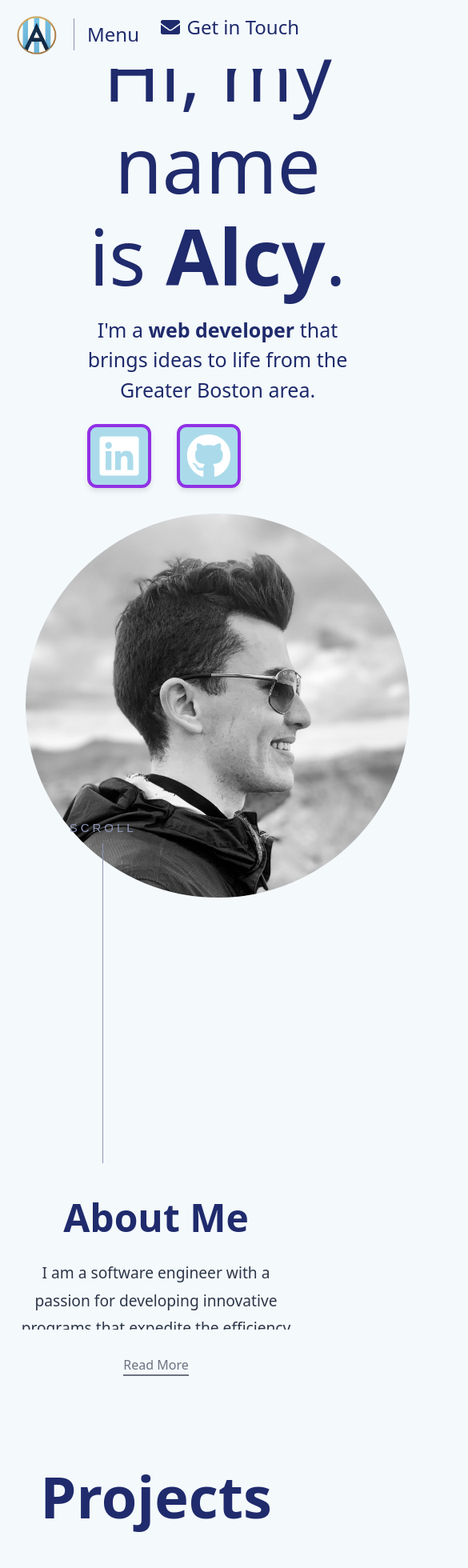
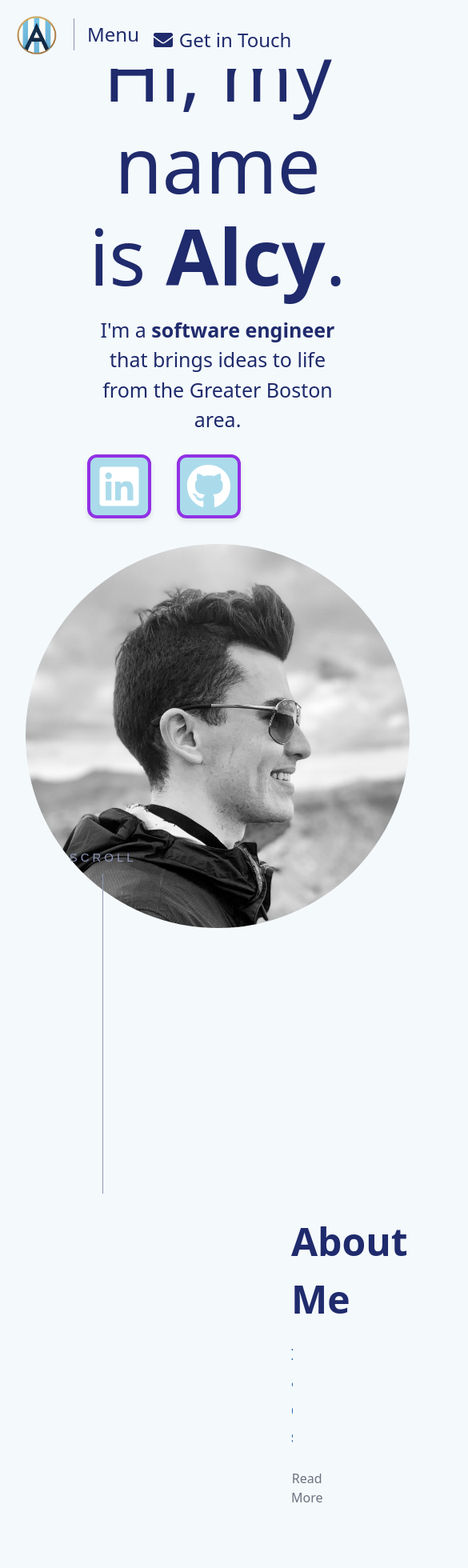
Before and after one commit to alcytorres/alcy-portfolio, a React (Create React App) app: page / in a window 390 px wide. Shown: the top 1960 px of the page at 80% size, 585 px wide, since content can reach past the window. Built offline with nearby package versions, Linux system fonts and the light colour scheme.

Commit message:
Add about me text

```diff
--- a/src/components/About.css
+++ b/src/components/About.css
@@ -1,11 +1,12 @@
 /* About Section */
 .about-section {
-  text-align: center;
-  padding: 2rem 1rem;
+  text-align: left; /* Align all text to the left */
+  padding: 2rem 3rem; /* UPDATED: Expanded horizontal padding for more space */
   color: #1f2b6c;
-  max-width: 800px;
+  max-width: 1200px; /* UPDATED: Increase the section width for more words per line */
   margin: auto;
-  margin-top: 300px;
+  margin-top: 300px; /* Adjust spacing above */
+  margin-left: 340px; /* NEW: Slightly move section to the left */
 }
 
 /* About Header */
@@ -19,16 +20,24 @@
 .about-text {
   font-size: 1.5rem;
   line-height: 1.8;
-  color: #2d3748;
+  color: #1f2b6c;
   margin-bottom: 1rem;
   overflow: hidden;
-  max-height: 5.5rem; /* Restricts the visible height for collapsed state */
+  max-height: 8rem; /* Restrict visible height */
   transition: max-height 0.3s ease, opacity 0.3s ease;
+  word-spacing: 0.05em; /* Subtle spacing for readability */
 }
 
+/* Expanded State */
 .about-text.expanded {
-  max-height: 20rem; /* Expands to fit additional content */
+  max-height: 60rem; /* UPDATED: Allow more room for expanded content */
   opacity: 1;
+}
+
+/* Bold Text */
+.bold-text {
+  font-weight: bold;
+  color: #2b6cb0;
 }
 
 /* Additional Text */
@@ -39,7 +48,7 @@
 }
 
 .about-text.expanded .additional-text {
-  opacity: 1; /* Fades in additional content when expanded */
+  opacity: 1; /* Reveal additional text on expansion */
 }
 
 /* Read More Link */
@@ -55,22 +64,17 @@
   position: relative;
 }
 
-.read-more-link::after {
-  content: '';
-  display: block;
-  width: 100%;
-  height: 2px;
-  background-color: #6b7280;
-  transition: width 0.3s ease-in-out;
-}
-
-
 .read-more-link:hover {
-  color: #1f2937; /* Darker color on hover */
+  color: #1f2937; /* Darker hover color */
+  text-decoration: underline; /* Underline for emphasis */
 }
 
 /* Responsive Design */
 @media (max-width: 768px) {
+  .about-section {
+    padding: 1.5rem; /* Adjust padding for smaller screens */
+  }
+
   .about-header {
     font-size: 3rem;
   }
--- a/src/components/About.js
+++ b/src/components/About.js
@@ -9,9 +9,24 @@ function About() {
       <h1 className="about-header">About Me</h1>
       <div className="about-content">
         <p className={`about-text ${expanded ? 'expanded' : ''}`}>
-          I am a software engineer with a passion for developing innovative programs that expedite the efficiency and effectiveness of organizational success.
+          <span className="bold-text">
+            I'm a driven software engineer with a passion for bringing creative visions to life as impactful solutions.
+          </span>{" "}
+          I’ve honed my skills through my role as a developer at Medpod, a healthcare startup, building personal projects, and completing a coding bootcamp at Actualize.
           <span className="additional-text">
-            {" "}I specialize in full-stack development and have a keen interest in cloud computing and user experience design. My projects often focus on building intuitive applications that solve real-world problems.
+            {" "}I also hold a Bachelor’s degree in Business from Boston University.
+            <br />
+            <br />
+             My expertise spans various domains of software engineering, including backend and frontend development, UI/UX design, database management, and web development. This diverse skill set enables me to approach projects holistically, ensuring both robust functionality and an intuitive user experience.
+            <br />
+            <br />
+             Currently, at Medpod, I lead the front-end overhaul of a video platform serving over 10,000 users. This role has sharpened my problem-solving abilities, strengthened my leadership in complex projects, and enhanced my collaboration with cross-functional teams.
+            <br />
+            <br />
+            Outside of work, I stay energized through various activities. I’m passionate about fútbol, enjoy the thrill of off-road dirt biking, love hiking through scenic trails, and relish hitting the slopes on my snowboard. I also cherish quality time with family and friends.
+            <br />
+            <br />
+            I’m excited to leverage my experience and skills to tackle new challenges in the ever-evolving technology landscape. If you’re interested in collaborating or simply want to connect, feel free to reach out!
           </span>
         </p>
         <button
--- a/src/components/Intro.js
+++ b/src/components/Intro.js
@@ -12,7 +12,7 @@ function Intro() {
           name is <span className="highlighted-text">Alcy</span>.
         </h1>
         <p className="intro-subheading">
-          I'm a <span className="highlighted-text">web developer</span> that brings ideas to life from the Greater Boston area.
+          I'm a <span className="highlighted-text">software engineer</span> that brings ideas to life from the Greater Boston area.
         </p>
 
         {/* Social Media Icons */}
--- a/src/components/Navbar.css
+++ b/src/components/Navbar.css
@@ -79,18 +79,15 @@
   display: flex;
   align-items: baseline;
   gap: 12rem;
-  padding-left: 1rem;
+  padding-left: 2.5rem;
   margin-top: 50px;
   transition: color 0.2s ease-in-out;
   position: relative;
-
-  /* NEW: Initial animation state */
   opacity: 0;
   transform: translateY(20px);
   animation: fadeInUp 0.5s ease-out forwards;
 }
 
-/* NEW: Staggered animation delays */
 .menu-item:nth-child(1) {
   animation-delay: 0.2s;
 }
@@ -124,10 +121,36 @@
   color: #0f1b61;
   pointer-events: none;
   align-self: flex-start;
-  margin-top: 23px;
 }
 
-/* NEW: Keyframe for the staggered animation */
+/* Individual Description Classes */
+.home-description {
+  margin-left: 0;
+  text-align: left;
+  margin-top: 36px;
+}
+
+.about-description {
+  margin-left: 10px; /* Adjust placement */
+  text-align: left;
+  margin-top: 34px;
+}
+
+.projects-description {
+  margin-left: 20px; /* Adjust placement */
+  text-align: left;
+  margin-left: -47px;
+  margin-top: 40px;
+}
+
+.contact-description {
+  margin-left: 30px; /* Adjust placement */
+  text-align: left;
+  margin-left: -45px;
+  margin-top: 25px;
+}
+
+/* Keyframe for the staggered animation */
 @keyframes fadeInUp {
   0% {
     opacity: 0;
@@ -142,8 +165,8 @@
 /* Get in Touch Button */
 .get-in-touch {
   position: absolute;
-  top: 1rem;
-  right: 1rem;
+  top: 2rem;
+  right: 1.6rem;
   z-index: 102;
 }
 
--- a/src/components/Projects.css
+++ b/src/components/Projects.css
@@ -1,11 +1,15 @@
 /* Projects Section */
 .projects-section {
+  text-align: left; /* Align all text to the left */
   min-height: 100vh;
   display: flex;
   flex-direction: column;
-  align-items: center;
-  padding: 2rem;
+  padding: 2rem 3rem; /* Updated padding for alignment and spacing */
   background-color: #f4f9fc;
+  max-width: 1200px; /* UPDATED: Increase the section width for more words per line */
+  margin: auto;
+  margin-top: 10px; /* Adjust spacing above */
+  margin-left: 340px; /* NEW: Slightly move section to the left */
 }
 
 /* Heading */
@@ -14,7 +18,8 @@
   font-weight: bold;
   margin: 2rem 0;
   color: #1f2b6c;
-  text-align: center;
+  text-align: left; /* Align heading to the left */
+  width: 100%; /* Ensures it spans the section width */
 }
 
 /* Project Card */
@@ -24,7 +29,7 @@
   padding: 1rem; /* Same as px-4 */
   display: flex;
   flex-direction: column;
-  align-items: center;
+  align-items: flex-start; /* Align content to the left */
 }
 
 /* Project Title */
@@ -33,13 +38,13 @@
   font-weight: 600; /* Matches font-semibold */
   color: #1f2b6c;
   margin-bottom: 0.5rem;
-  text-align: center;
+  text-align: left; /* Align text to the left */
 }
 
 /* Project Description */
 .project-description {
   color: #1f2b6c;
-  text-align: center;
+  text-align: left; /* Align text to the left */
   margin-bottom: 1rem;
   max-width: 40rem; /* Same as max-w-2xl */
   line-height: 1.6; /* Improves readability */
@@ -65,10 +70,10 @@
   height: 315px; /* Maintains aspect ratio */
 }
 
-/* NEW: Horizontal Line Separator */
+/* Horizontal Line Separator */
 .project-separator {
-  width: 80%;
-  height: 1px;
-  background-color: #ddd; /* Light gray color */
+  width: 100%; /* Matches left alignment */
+  height: 1.5px;
+  background-color: #8d95b6;
   margin: 2rem 0;
 }
```
